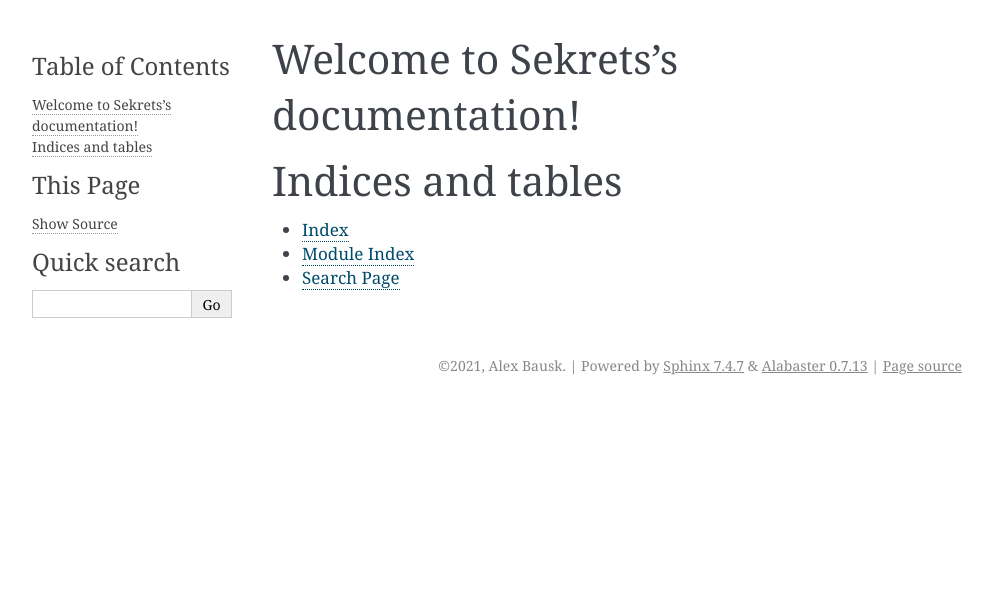
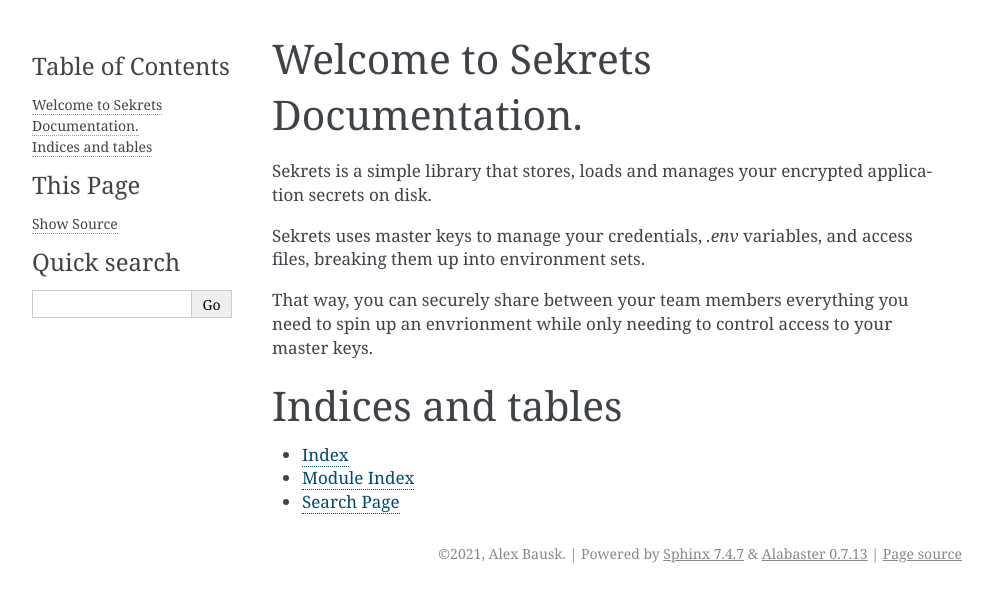
Before and after one commit to bausk/sekrets, a Sphinx documentation site: the page built from docs/index.rst, in a window 1280 px wide. Shown: the top 602 px of the page, without its empty margins (148-1141 px from the left). Built offline with Sphinx 7.4.7, drawn with Linux system fonts in a browser that asks for light colours.

Commit message:
updated docs

```diff
--- a/docs/index.rst
+++ b/docs/index.rst
@@ -3,13 +3,20 @@
    You can adapt this file completely to your liking, but it should at least
    contain the root `toctree` directive.
 
-Welcome to Sekrets's documentation!
+Welcome to Sekrets Documentation.
 ===================================
 
 .. toctree::
    :maxdepth: 2
    :caption: Contents:
 
+Sekrets is a simple library that stores, loads and manages your encrypted application secrets on disk.
+
+Sekrets uses master keys to manage your credentials, `.env` variables, and access files, breaking them up
+into environment sets.
+
+That way, you can securely share between your team members everything you need to spin up an envrionment
+while only needing to control access to your master keys.
 
 
 Indices and tables
```
